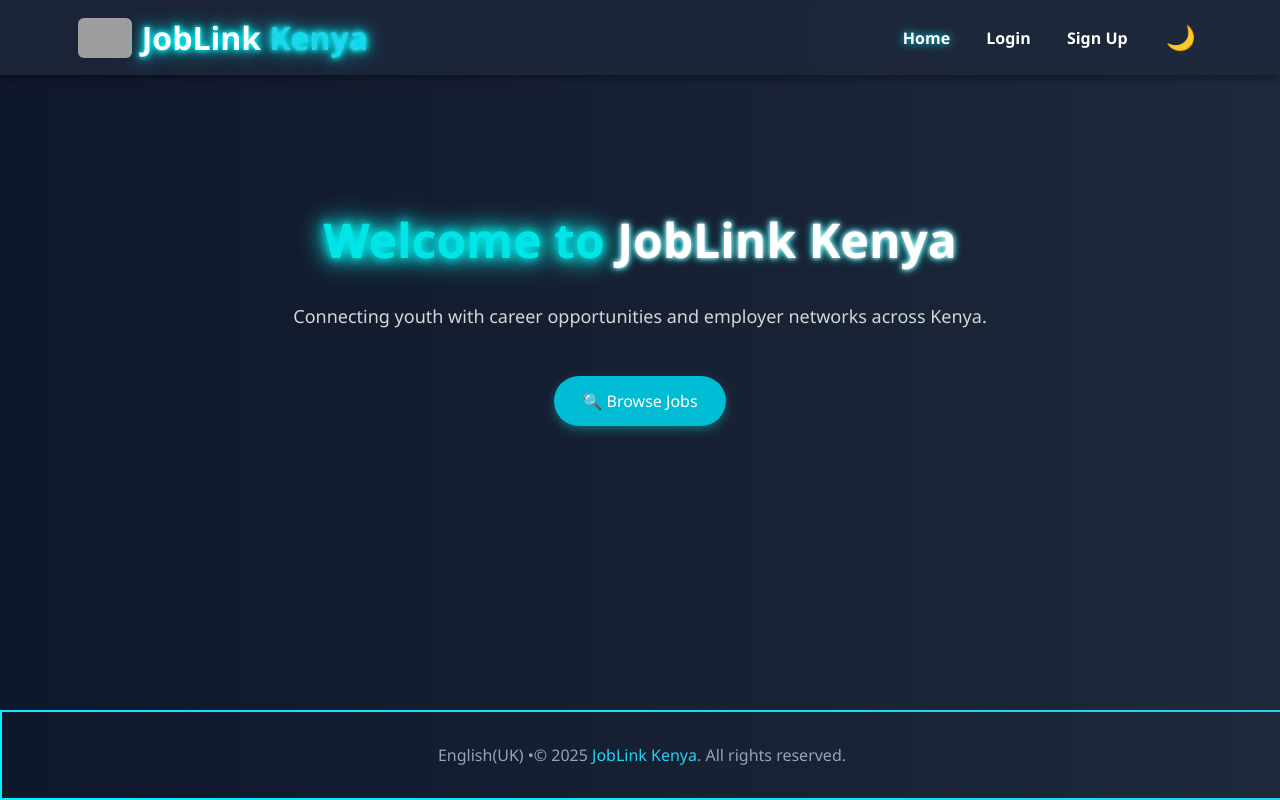
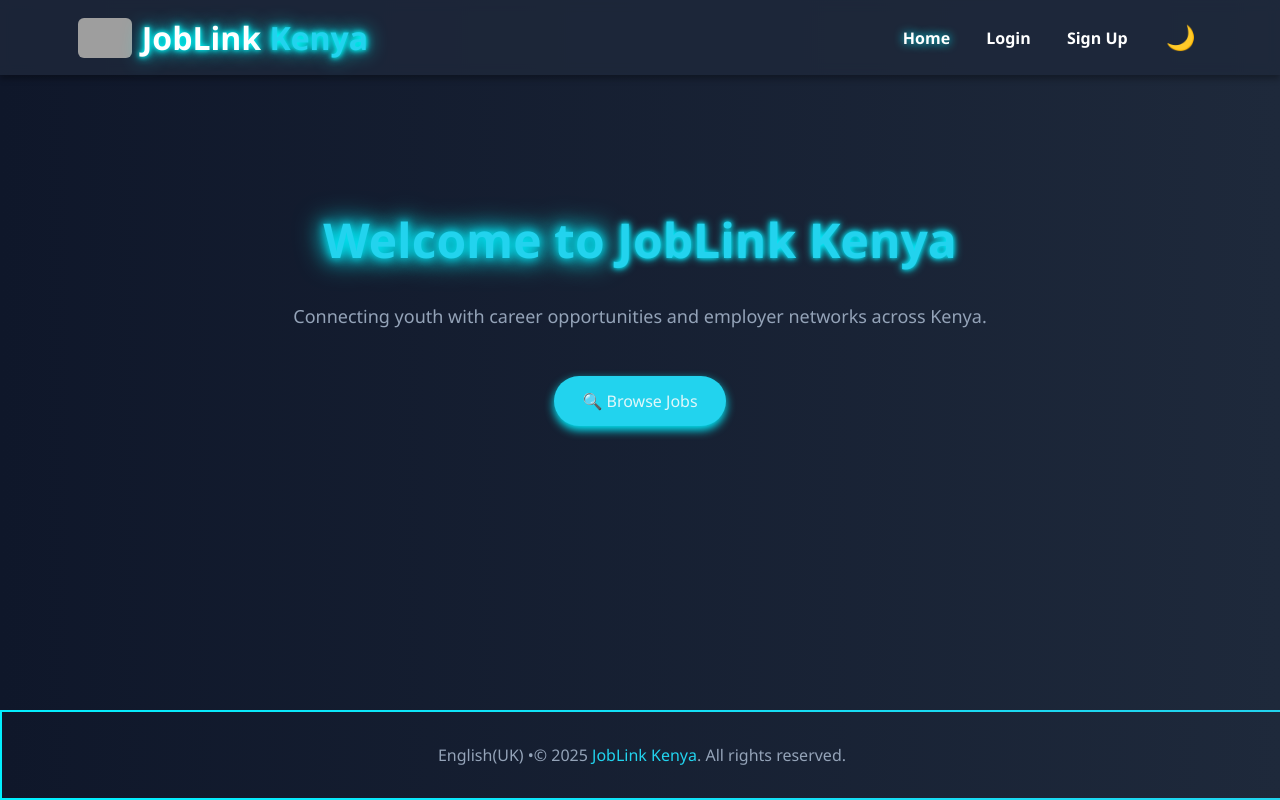
Before and after one commit to Buggy7506/Joblink-Kenya, a Django app: page / in a window 1280 px wide. Run offline with Django 5.2, Linux system fonts and the light colour scheme; some libraries are stand-ins or nearby versions; grey boxes are pictures that could not be loaded.

Commit message:
Update home.html

```diff
--- a/core/templates/home.html
+++ b/core/templates/home.html
@@ -2,63 +2,60 @@
 
 {% block title %}Home • JobLink Kenya{% endblock %}
 
-{% block content %}
-<head>
+{% block extra_css %}
 <style>
-    body {
-      background-color: #0a0f1a;
-      font-family: 'Segoe UI', Tahoma, Geneva, Verdana, sans-serif;
-      color: #ccc;
-      margin: 0;
-      padding: 0;
-    }
-
 .home-container {
   text-align: center;
   margin-top: 100px;
   padding: 0 20px;
+  color: var(--text-main);
+  transition: color 0.4s ease;
 }
 
 .glow-title {
   font-size: 3rem;
   font-weight: bold;
-      color: #00e6e6;
-      text-shadow: 0 0 10px #00f7ff, 0 0 20px #00fff2, 0 0 30px #00fff2;
+  color: var(--text-accent);
+  text-shadow:
+    0 0 10px var(--glow-accent),
+    0 0 20px var(--glow-accent),
+    0 0 30px var(--glow-accent);
+  transition: color 0.4s ease, text-shadow 0.4s ease;
 }
 
 .highlight {
-      color: white;
-      text-shadow: 0 0 5px #fff, 0 0 10px #00ffff;
+  color: var(--text-accent);
+  text-shadow: 0 0 5px var(--glow-accent), 0 0 10px var(--glow-accent);
 }
 
 .subtitle {
   margin-top: 15px;
   font-size: 18px;
-      color: #d6d6d6;
+  color: var(--text-muted);
+  transition: color 0.4s ease;
 }
 
 .browse-btn {
   margin-top: 30px;
   display: inline-block;
-      background-color: #00bcd4;
-      color: white;
+  background: var(--text-accent);
+  color: var(--text-main);
   padding: 14px 28px;
   font-size: 16px;
   text-decoration: none;
   border-radius: 30px;
   transition: all 0.3s ease-in-out;
-      box-shadow: 0 4px 10px rgba(0, 255, 255, 0.3);
+  box-shadow: 0 4px 10px var(--glow-accent);
 }
 
 .browse-btn:hover {
-      background-color: #00acc1;
   transform: scale(1.05);
-      box-shadow: 0 0 15px #00f7ff;
+  box-shadow: 0 0 15px var(--glow-accent);
 }
 </style>
-</head>
+{% endblock %}
 
-<body>
+{% block content %}
 <div class="home-container">
   <h1 class="glow-title">Welcome to <span class="highlight">JobLink Kenya</span></h1>
   <p class="subtitle">
@@ -66,5 +63,4 @@
   </p>
   <a href="{% url 'job_list' %}" class="browse-btn">🔍 Browse Jobs</a>
 </div>
-</body>
 {% endblock %}
```
Lines whose indentation alone changed are shown as unchanged.
